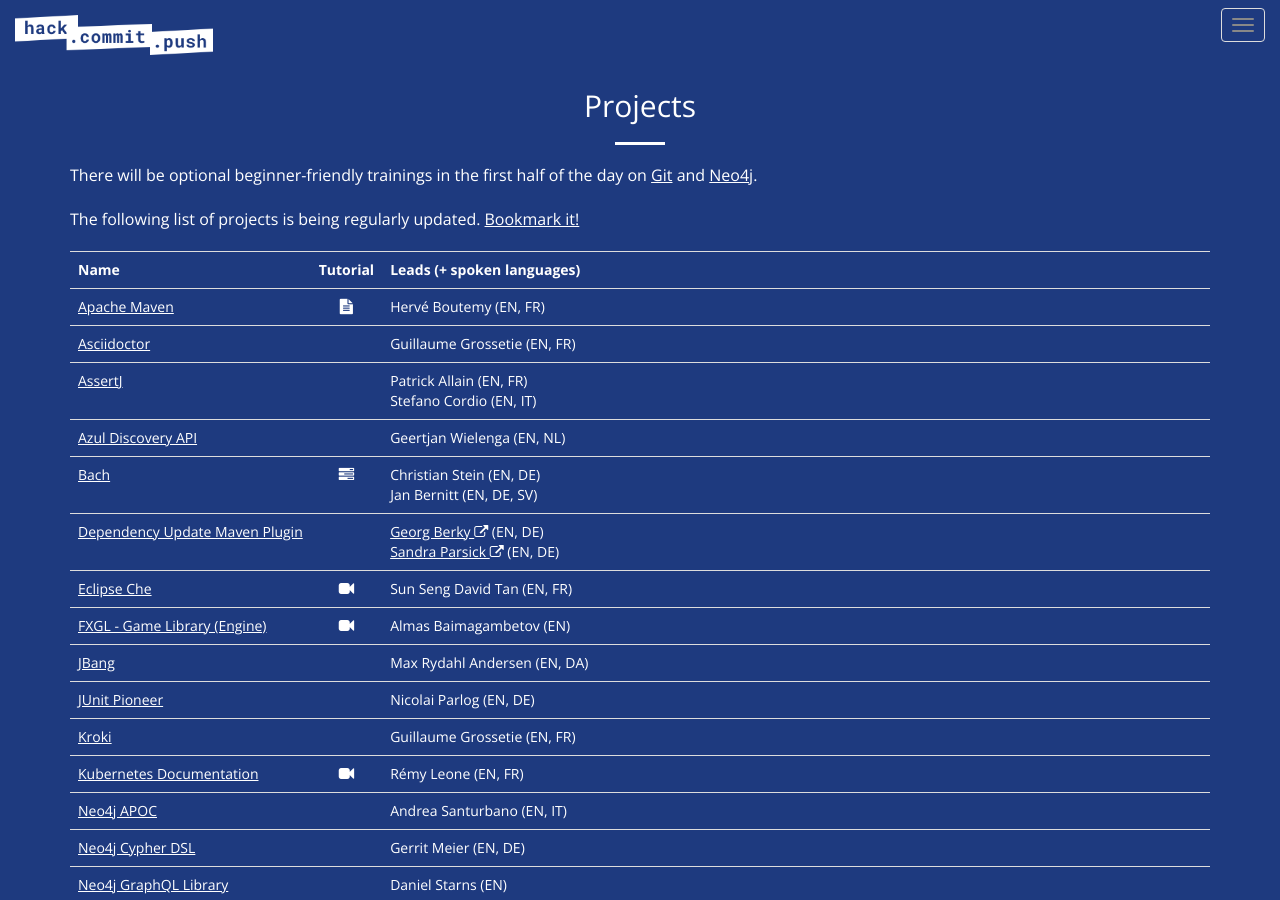
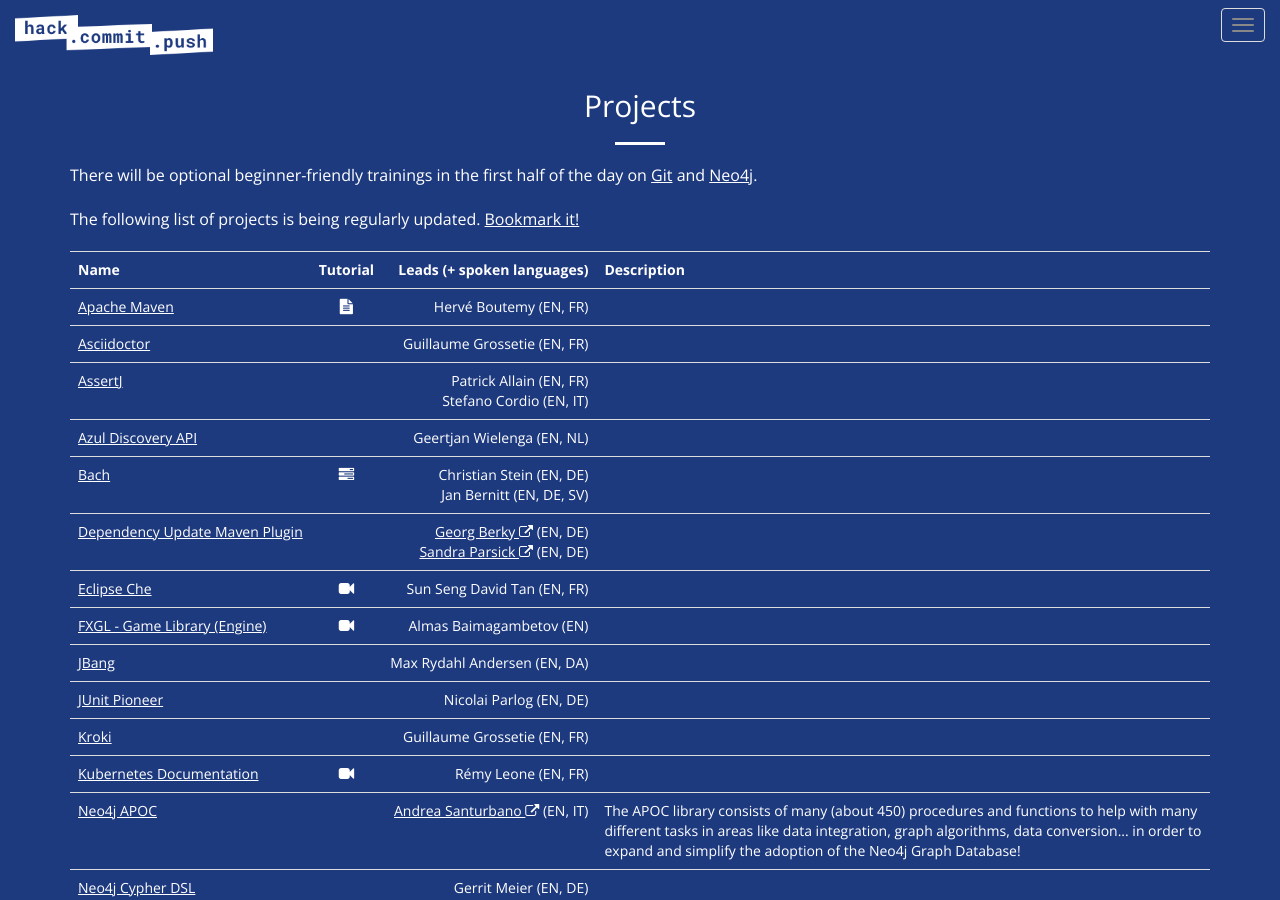
Before and after one commit to hack-commit-push/paris2021, a Jekyll site: the page built from index.html, in a window 1280 px wide and 900 px high, scrolled down 3690 px. Built offline with Jekyll 4.4.1, drawn with Linux system fonts in a browser that asks for light colours.

Commit message:
Add APOC info

```diff
--- a/_data/projects.yml
+++ b/_data/projects.yml
@@ -151,8 +151,10 @@
         - FR
 - name: Neo4j APOC
   url: https://neo4j.com/labs/apoc/
+  description: The APOC library consists of many (about 450) procedures and functions to help with many different tasks in areas like data integration, graph algorithms, data conversion... in order to expand and simplify the adoption of the Neo4j Graph Database!
   leads:
     - name: Andrea Santurbano
+      profile_url: https://twitter.com/santand84
       spoken_languages:
         - EN
         - IT
```
